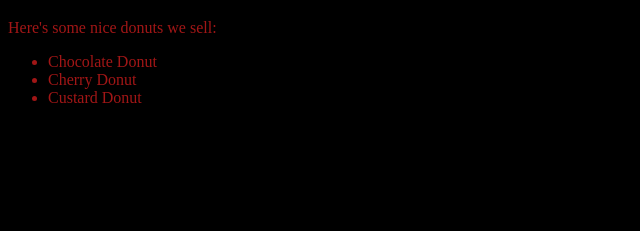
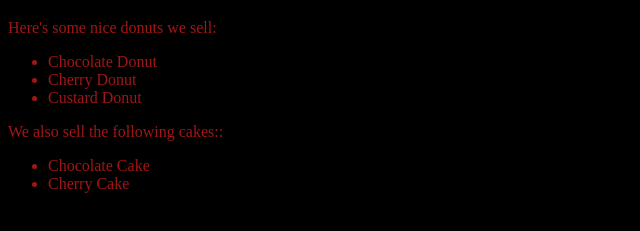
Before and after one commit to SophisticatedTurtle/background-generator, a plain HTML site: page index.html in a window 1280 px wide. Shown: the part 61-292 px from the top of the page, without its empty margins (0-640 px from the left). Drawn offline with Linux system fonts and the light colour scheme.

Commit message:
new fangled

```diff
--- a/index.html
+++ b/index.html
@@ -14,5 +14,10 @@
         <li class="donut-type"> Cherry Donut</li>
         <li class="donut-type"> Custard Donut</li>
     </ul>
+        <p> We also sell the following cakes::</p>
+    <ul class="donut-container">
+        <li class="donut-type"> Chocolate Cake</li>
+        <li class="donut-type"> Cherry Cake</li>
+    </ul>
 </body>
 </html>
```
